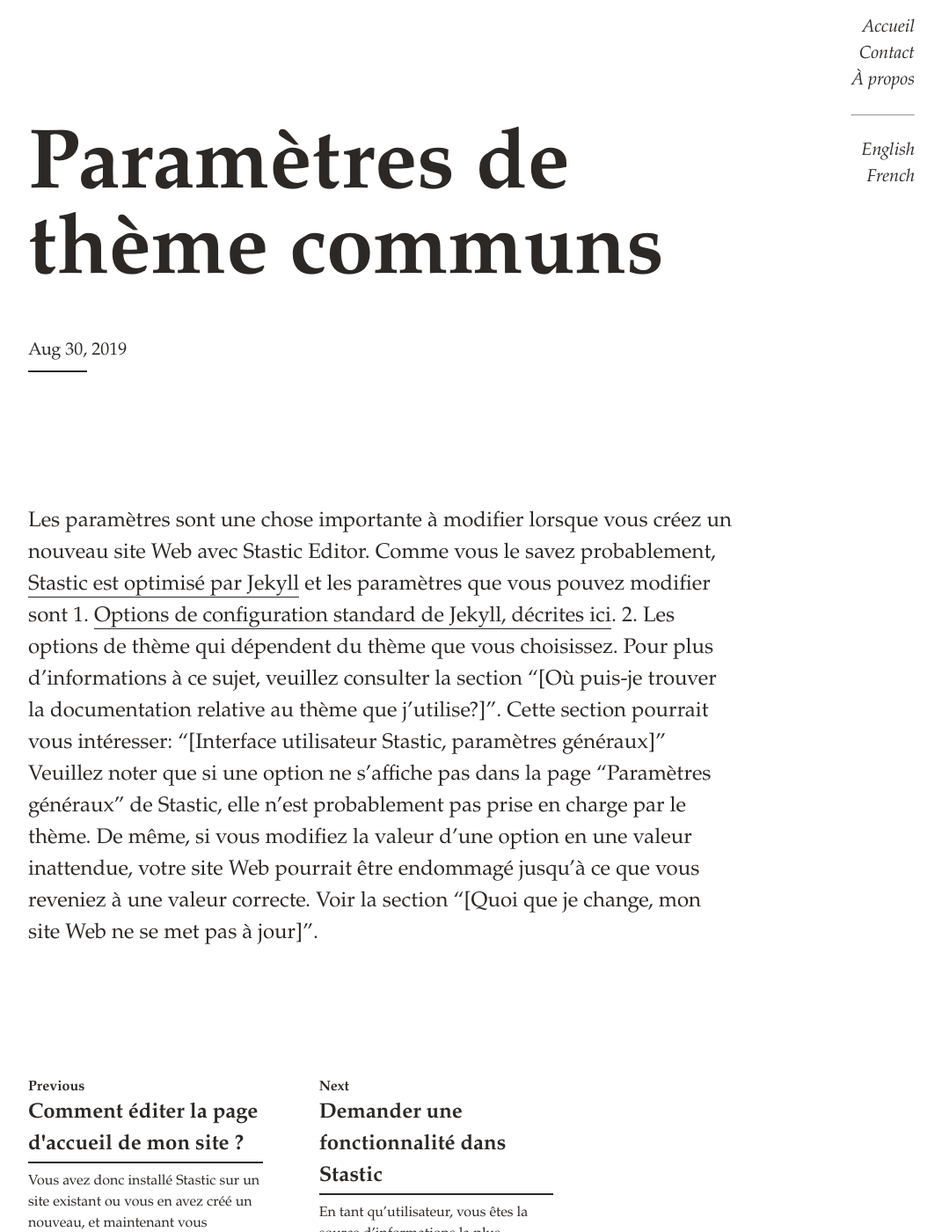
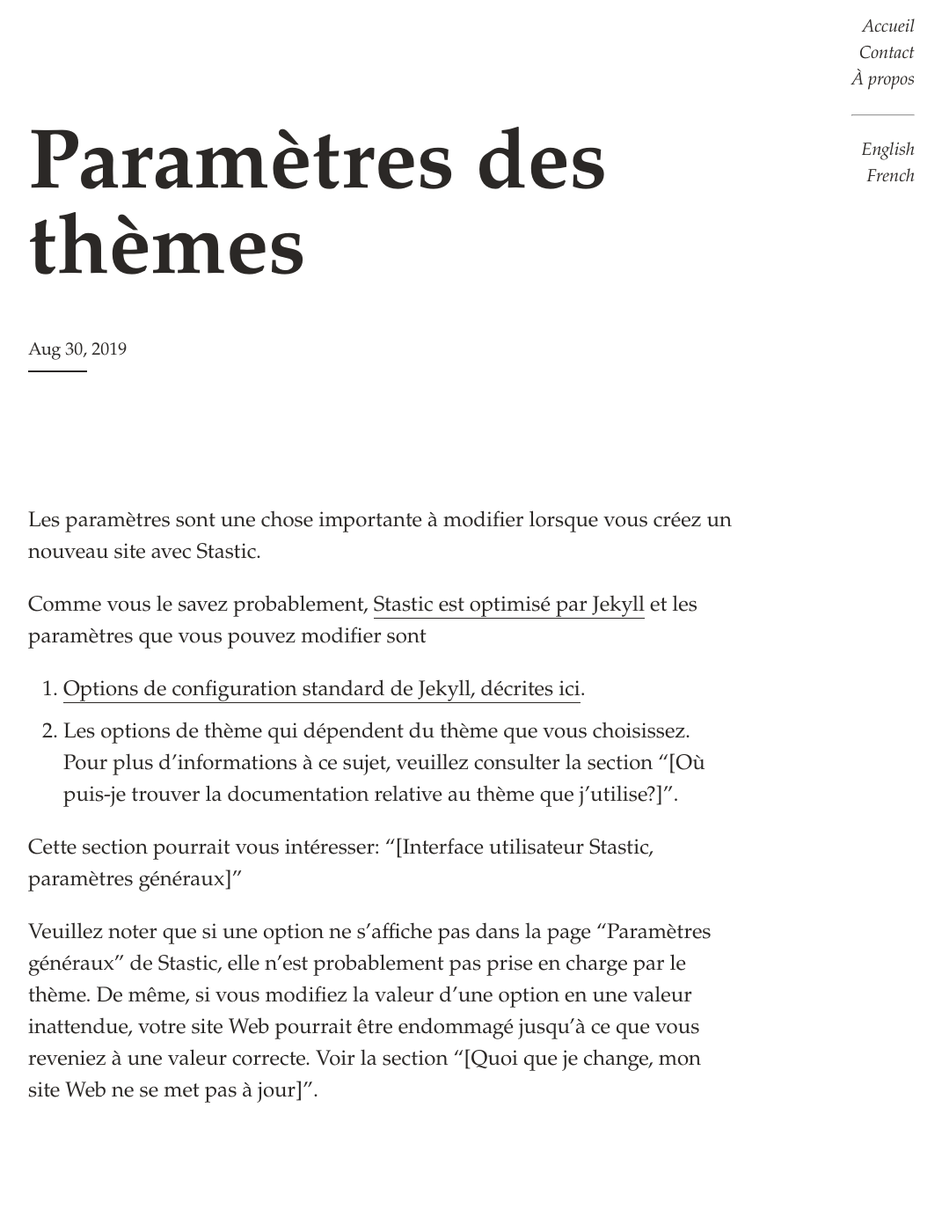
Before and after one commit to lexoyo/www.stastic.net, a Jekyll site: the page built from _fr/common_theme_settings.md, in a window 1280 px wide and 1400 px high. Shown: the whole window at 88% size, without its empty margins (208-1279 px from the left). Built offline with Jekyll 4.4.1, drawn with Linux system fonts in a browser that asks for light colours; comment, search, counter and statistics services are not loaded.

Commit message:
Create _fr/common_theme_settings.md

```diff
--- a/_fr/common_theme_settings.md
+++ b/_fr/common_theme_settings.md
@@ -1,4 +1,14 @@
 ---
-title: Paramètres de thème communs
+title: Paramètres des thèmes
+
 ---
-Les paramètres sont une chose importante à modifier lorsque vous créez un nouveau site Web avec Stastic Editor. Comme vous le savez probablement, [Stastic est optimisé par Jekyll](https://jekyllrb.com/) et les paramètres que vous pouvez modifier sont 1. [Options de configuration standard de Jekyll, décrites ici](https://jekyllrb.com/docs/configuration/options/#global-configuration). 2. Les options de thème qui dépendent du thème que vous choisissez. Pour plus d'informations à ce sujet, veuillez consulter la section "[Où puis-je trouver la documentation relative au thème que j'utilise?]". Cette section pourrait vous intéresser: "[Interface utilisateur Stastic, paramètres généraux]" Veuillez noter que si une option ne s'affiche pas dans la page "Paramètres généraux" de Stastic, elle n'est probablement pas prise en charge par le thème. De même, si vous modifiez la valeur d'une option en une valeur inattendue, votre site Web pourrait être endommagé jusqu'à ce que vous reveniez à une valeur correcte. Voir la section "[Quoi que je change, mon site Web ne se met pas à jour]".
+Les paramètres sont une chose importante à modifier lorsque vous créez un nouveau site avec Stastic.
+
+Comme vous le savez probablement, [Stastic est optimisé par Jekyll](https://jekyllrb.com/) et les paramètres que vous pouvez modifier sont
+
+1. [Options de configuration standard de Jekyll, décrites ici](https://jekyllrb.com/docs/configuration/options/#global-configuration).
+2. Les options de thème qui dépendent du thème que vous choisissez. Pour plus d'informations à ce sujet, veuillez consulter la section "[Où puis-je trouver la documentation relative au thème que j'utilise?]".
+
+Cette section pourrait vous intéresser: "[Interface utilisateur Stastic, paramètres généraux]"
+
+Veuillez noter que si une option ne s'affiche pas dans la page "Paramètres généraux" de Stastic, elle n'est probablement pas prise en charge par le thème. De même, si vous modifiez la valeur d'une option en une valeur inattendue, votre site Web pourrait être endommagé jusqu'à ce que vous reveniez à une valeur correcte. Voir la section "[Quoi que je change, mon site Web ne se met pas à jour]".
```
